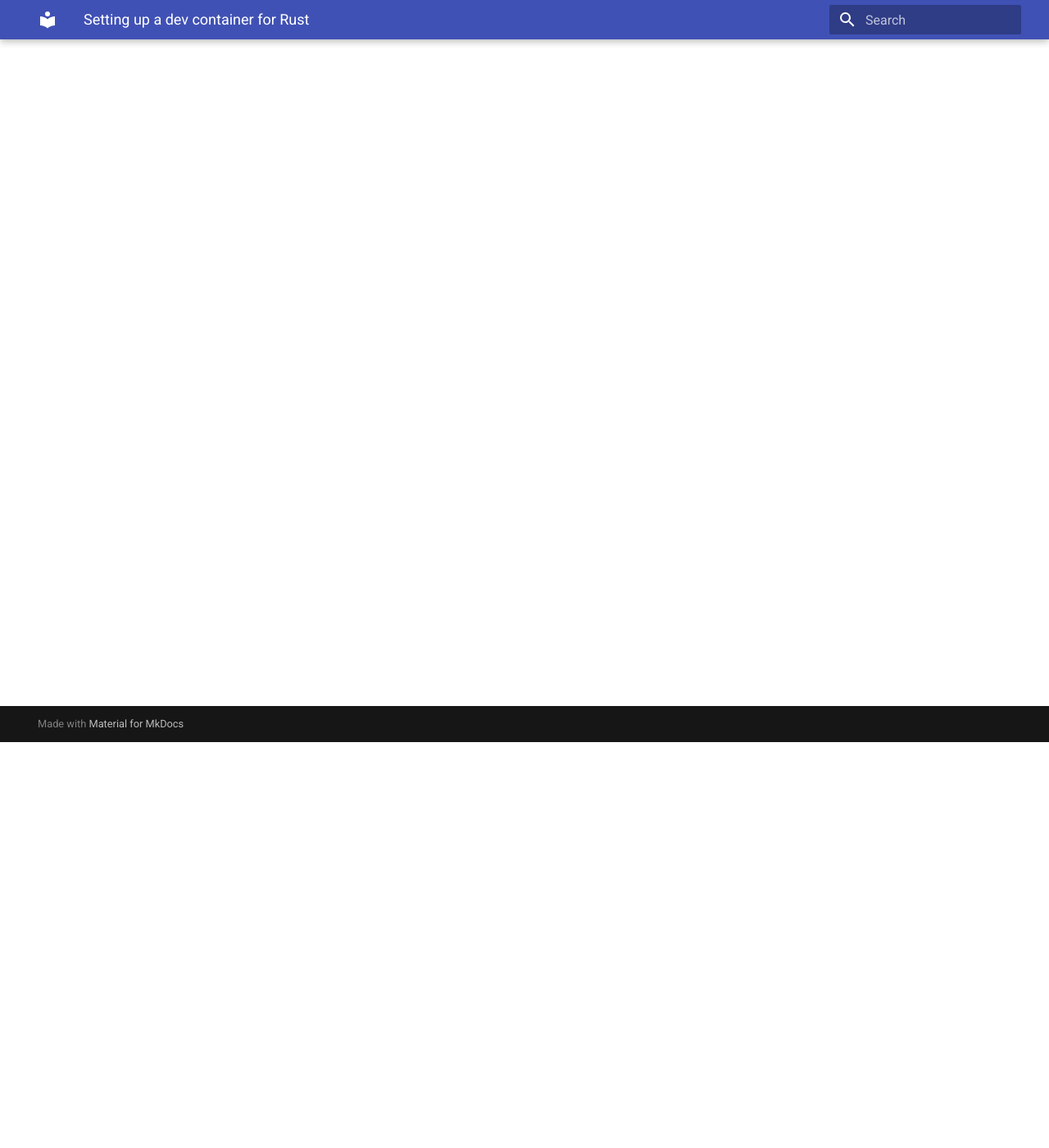
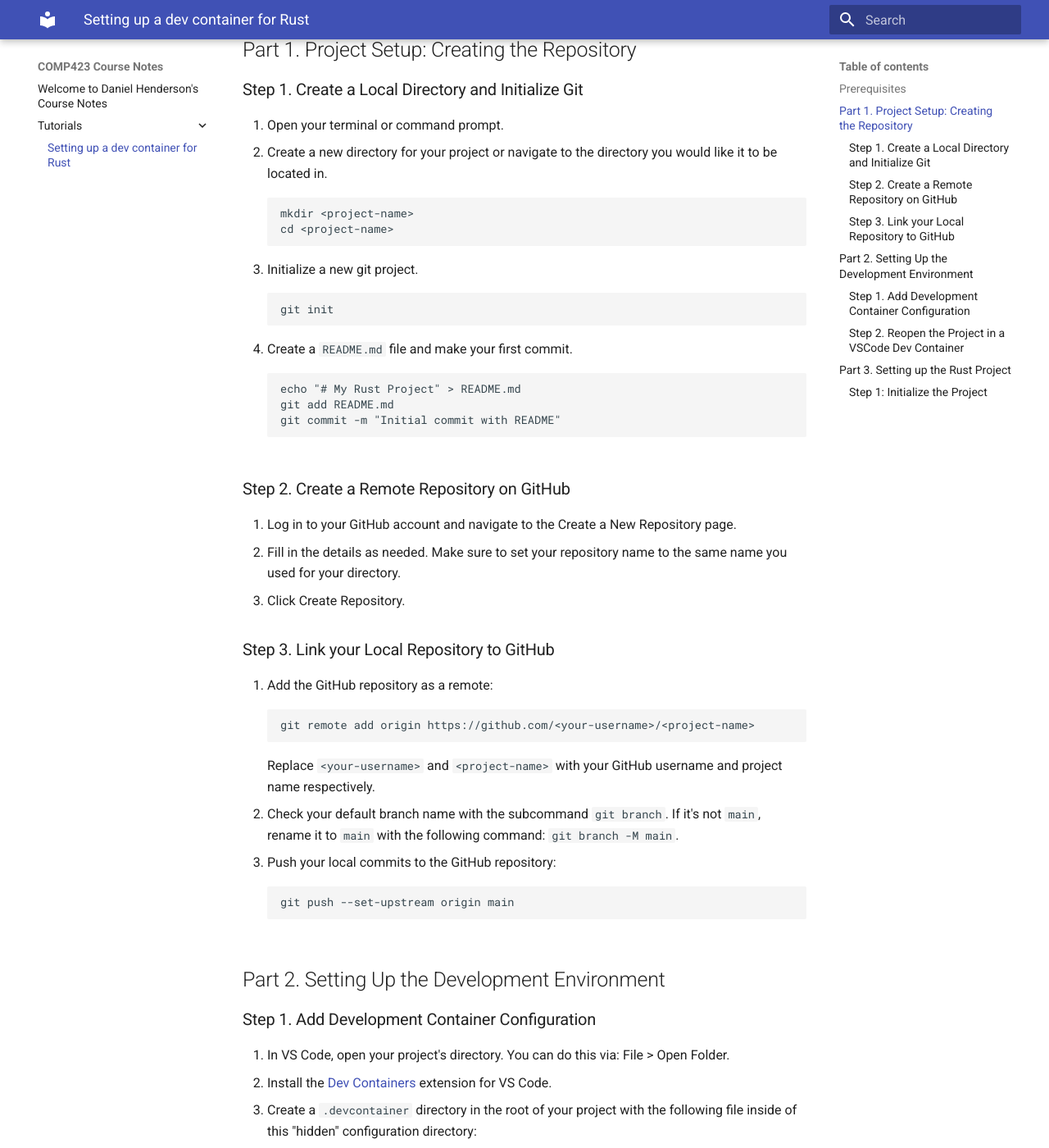
Before and after one commit to HendersonDaniel/comp423-course-notes, an MkDocs documentation site: the page built from docs/tutorials/rust-setup.md, in a window 1280 px wide and 1400 px high, scrolled down 495 px. Shown: the whole window at 82% size. Built offline with MkDocs 1.6.1 and Material for MkDocs 9.7.7, drawn with Linux system fonts in a browser that asks for light colours; some of the changed text lies outside the part shown.

Commit message:
write first half of tutorial

````diff
--- a/docs/tutorials/rust-setup.md
+++ b/docs/tutorials/rust-setup.md
@@ -2,3 +2,88 @@
 
 * Primary author: [Daniel Henderson](https://github.com/HendersonDaniel)
 * Reviewer: [Maxim Chadaev](https://github.com/maximdolphin)
+
+## Prerequisites
+Before we dive in, make sure you have:
+
+1. A GitHub account: If you don’t have one yet, sign up at [GitHub](https://github.com/).
+2. Git installed: Install [Git](https://git-scm.com/book/en/v2/Getting-Started-Installing-Git) if you don’t already have it.
+3. Visual Studio Code (VS Code): Download and install it from [here](https://code.visualstudio.com/).
+4. Docker installed: Required to run the dev container. Get Docker [here](https://www.docker.com/products/docker-desktop).
+
+## Part 1. Project Setup: Creating the Repository
+### Step 1. Create a Local Directory and Initialize Git
+1. Open your terminal or command prompt.
+2. Create a new directory for your project or navigate to the directory you would like it to be located in.
+```
+mkdir <project-name>
+cd <project-name>
+```
+3. Initialize a new git project.
+```
+git init
+```
+4. Create a `README.md` file and make your first commit.
+```
+echo "# My Rust Project" > README.md
+git add README.md
+git commit -m "Initial commit with README"
+```
+
+### Step 2. Create a Remote Repository on GitHub
+1. Log in to your GitHub account and navigate to the Create a New Repository page.
+2. Fill in the details as needed. Make sure to set your repository name to the same name you used for your directory.
+3. Click Create Repository.
+
+### Step 3. Link your Local Repository to GitHub
+1. Add the GitHub repository as a remote:
+```
+git remote add origin https://github.com/<your-username>/<project-name>
+```
+Replace `<your-username>` and `<project-name>` with your GitHub username and project name respectively.
+2. Check your default branch name with the subcommand `git branch`. If it's not `main`, rename it to `main` with the following command: `git branch -M main`.
+3. Push your local commits to the GitHub repository:
+```
+git push --set-upstream origin main
+```
+
+## Part 2. Setting Up the Development Environment
+
+### Step 1. Add Development Container Configuration
+1. In VS Code, open your project's directory. You can do this via: File > Open Folder.
+2. Install the [Dev Containers](https://marketplace.visualstudio.com/items?itemName=ms-vscode-remote.remote-containers) extension for VS Code.
+3. Create a `.devcontainer` directory in the root of your project with the following file inside of this "hidden" configuration directory:
+
+`.devcontainer/devcontainer.json`
+
+The `devcontainer.json` file defines the configuration for your development environment. Here, we're specifying the following:
+
+* `name`: A descriptive name for your dev container.
+* `image`: The Docker image to use, in this case, the latest version of a Rust environment.
+* `customizations`: Adds useful configurations to VS Code like installing the [rust-analyzer](https://code.visualstudio.com/docs/languages/rust) extension. When you search for VSCode extensions on the marketplace, you will find the string identifier of each extension in its sidebar. Adding extensions here ensures other developers on your project have them installed in their dev containers automatically.
+
+```
+{
+  "name": "My Rust Project",
+  "image": "mcr.microsoft.com/vscode/devcontainers/rust:latest",
+  "customizations": {
+    "vscode": {
+      "settings": {},
+      "extensions": ["rust-lang.rust-analyzer"]
+    }
+  }
+}
+```
+
+### Step 2. Reopen the Project in a VSCode Dev Container
+Reopen the project in the container by pressing `Ctrl+Shift+P` (or `Cmd+Shift+P` on Mac), typing "Dev Containers: Reopen in Container," and selecting the option. This may take a few minutes while the image is downloaded.
+
+Once your dev container setup completes, close the current terminal tab, open a new terminal pane within VSCode, and try running `rustc --version` to check if your container is running the latest version.
+
+## Part 3. Setting up the Rust Project
+
+### Step 1: Initialize the Project
+We will now go through the steps for creating a new project in Rust.
+
+1. In your dev container's terminal, run `cargo new --vcs-none`. The flag `--vcs-none` (Version Control System) prevents a new `git` repository from being created on your behalf.
+2.
````
